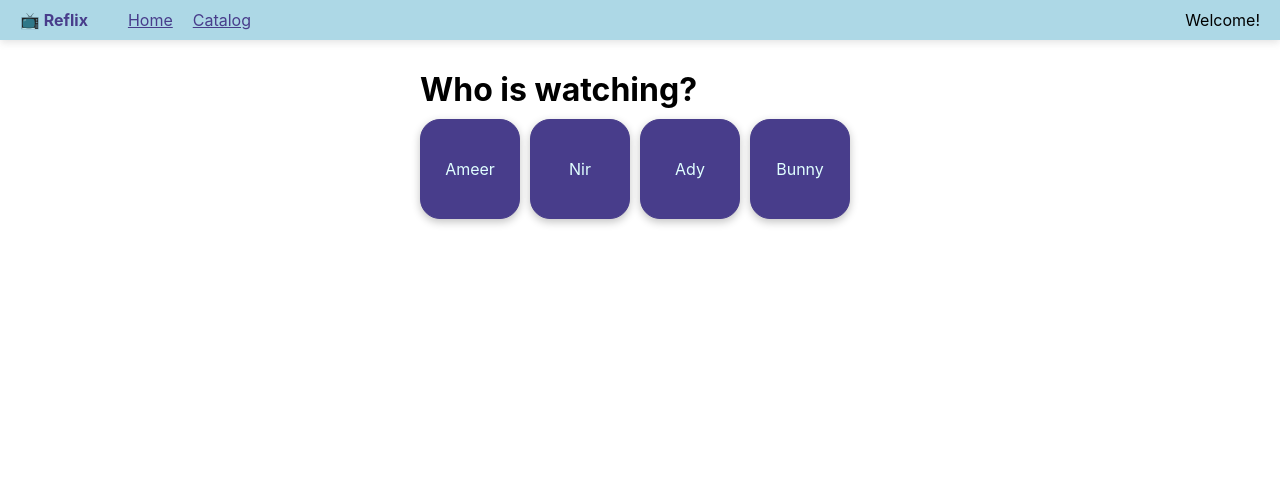
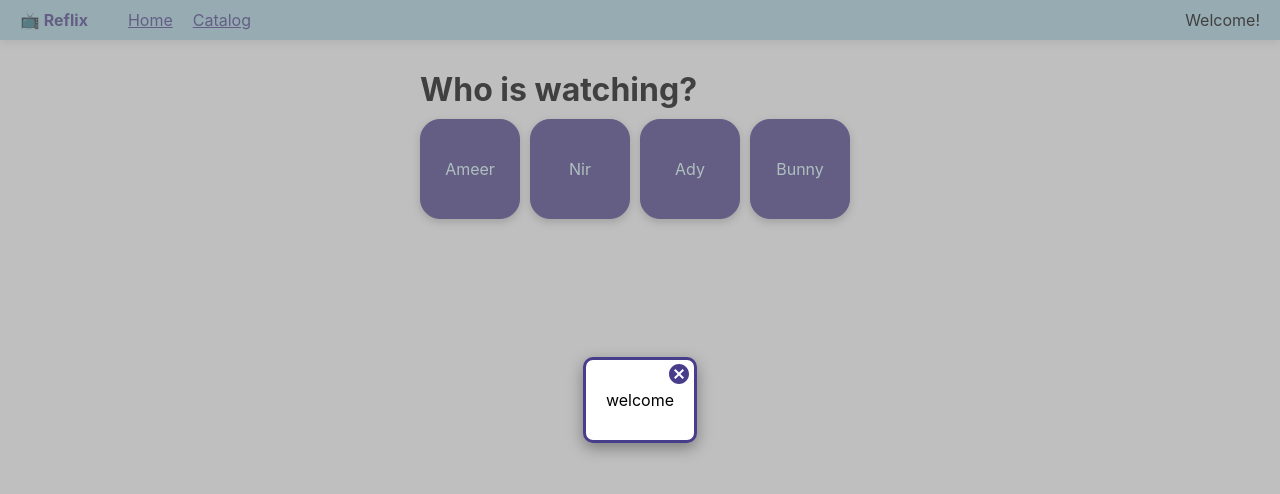
Before and after one commit to evgenynefedov/reflix, a React (Create React App) app: page / in a window 1280 px wide. Shown: the top 494 px of the page. Built offline with nearby package versions, Linux system fonts and the light colour scheme.

Commit message:
modal component

```diff
--- a/src/App.js
+++ b/src/App.js
@@ -7,12 +7,19 @@ import Users from './components/Users/Users';
 import Navbar from './components/Navbar/Navbar';
 import Catalog from './components/Catalog/Catalog';
 import DetailedMovie from './components/DetailedMovie';
+import Modal from './components/Modal/Modal'
 
 function App() {
   const navigate = useNavigate();
 
   const [usersData, setUsersData] = useState(require('./utilities/users.json'))
   const [loggedUser, setloggedUser] = useState(false)
+
+  const [modalMessage, setModalMessage] = useState("welcome")
+
+  const updateModalMessage = (message) =>{
+    setModalMessage(message)
+  }
 
   const changeUser = function(userName){
     setloggedUser(userName)
@@ -26,6 +33,8 @@ function App() {
 
       userData.rented.push({ id: id, title: title, poster_path: posterPath, rented: true })
       userData.budget -= MOVIE_PRICE
+
+      updateModalMessage(<div>Rented <b><q>{title}</q></b> Successfully! Congrats!</div>)
     } else {
       userData.rented.splice(rentedMovieIndex, 1)
     }
@@ -43,6 +52,7 @@ function App() {
 
   return (
     <div className="App">
+        {modalMessage !== false && <Modal message={modalMessage} updateModalMessage={updateModalMessage} />}
 
         <Navbar loggedUser={loggedUser} />
 
--- /dev/null
+++ b/src/components/Modal/Modal.css
@@ -0,0 +1,45 @@
+.modal-container{
+    z-index:100;
+    position: absolute;
+    height:100%;
+    width:100%;
+    display: grid;
+}
+.modal-hidden{
+    display: none;
+}
+
+.modal-overlayer{
+    background-color: gray;
+    position: absolute;
+    height:100%;
+    width:100%;
+    opacity: 50%;
+    z-index:100;
+}
+
+.modal-box{
+    position: relative;
+    margin:auto;
+    background-color: white;
+    padding:30px 20px;
+    border:3px solid darkslateblue;
+    border-radius: 10px;
+    z-index:110;
+    box-shadow: rgba(0, 0, 0, 0.35) 0px 5px 15px;
+}
+.modal-close-button {
+    width:25px;
+    height:25px;
+    cursor: pointer;
+    line-height:25px;
+    position: absolute;
+    top:2px;
+    right:2px;
+}
+.modal-close-button svg{
+    fill: darkslateblue;
+}
+.modal-close-button:hover svg{
+    fill: lightsteelblue;
+}
--- /dev/null
+++ b/src/components/Modal/Modal.js
@@ -0,0 +1,24 @@
+import React, { useState, useEffect } from 'react'
+import './Modal.css';
+import { TMDB_IMAGE_URL_BIG } from '../../utilities/Constants';
+
+export default function Modal({message, updateModalMessage}) {
+
+    const handleCloseButton = () => {
+        updateModalMessage(false)
+    }
+
+    return (
+        <div className={message !== false ? "modal-container" : "modal-container modal-hidden"}>
+            <div className="modal-box">
+                {message}
+                <div onClick={handleCloseButton} className="modal-close-button">
+                <svg xmlns="http://www.w3.org/2000/svg"  viewBox="0 0 24 24" width="24px" height="24px">    <path d="M12,2C6.47,2,2,6.47,2,12s4.47,10,10,10s10-4.47,10-10S17.53,2,12,2z M17,15.59L15.59,17L12,13.41L8.41,17L7,15.59 L10.59,12L7,8.41L8.41,7L12,10.59L15.59,7L17,8.41L13.41,12L17,15.59z"/></svg>
+
+                </div>
+            </div>
+
+            <div onClick={handleCloseButton} className="modal-overlayer"></div>
+        </div>
+    );
+}
```
